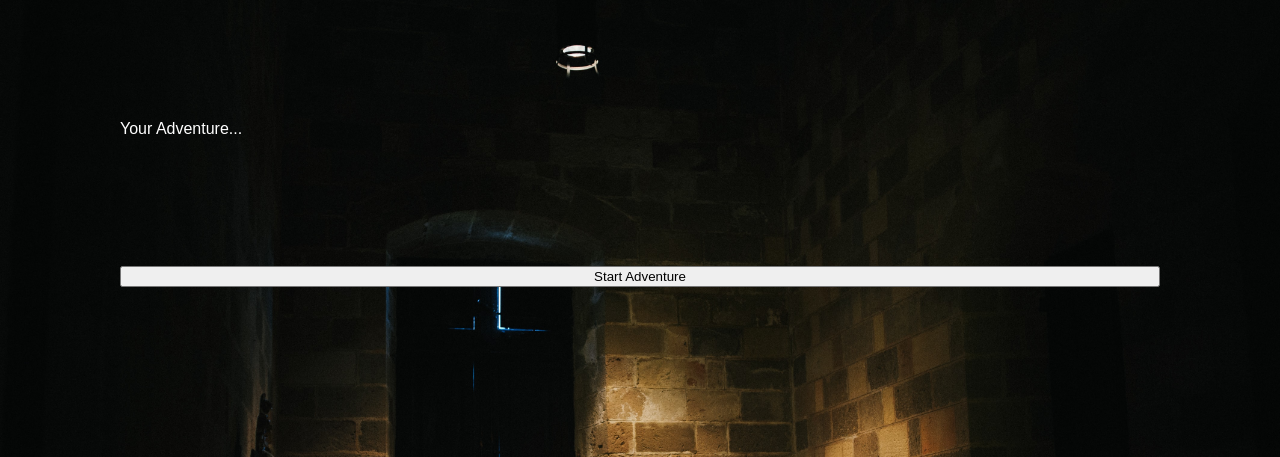
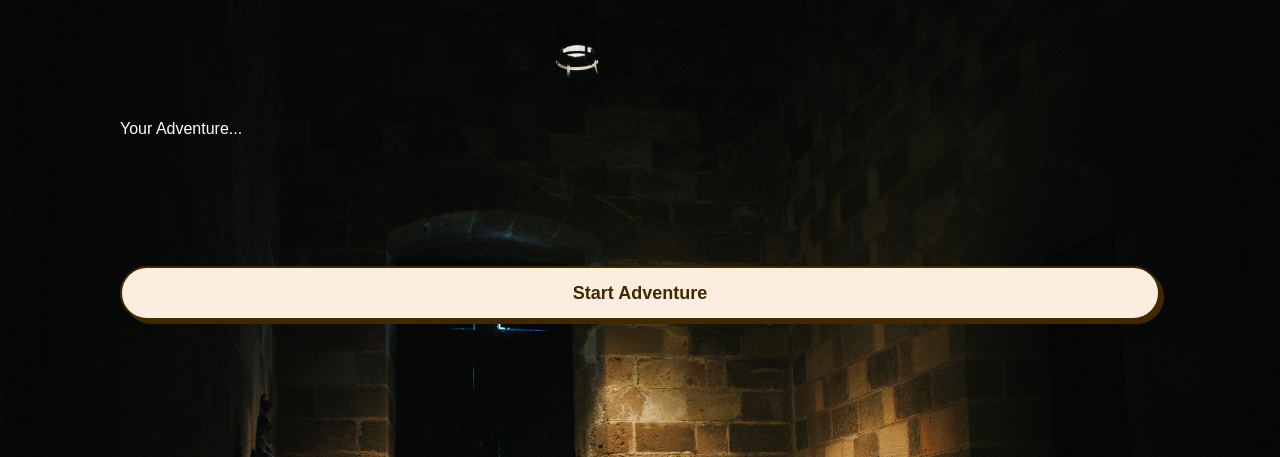
Before and after one commit to AnthonyJFoy/Farshadow, a plain HTML site: page index.html in a window 1280 px wide. Shown: the top 457 px of the page. Drawn offline with Linux system fonts and the light colour scheme; a web font is replaced by a local one.

Commit message:
changed button styling

```diff
--- a/styles.css
+++ b/styles.css
@@ -73,3 +73,41 @@ body {
     padding: 40px;
     color: white;
 }
+
+
+/* CSS */
+button  {
+  font-family: 'DotGothic16', sans-serif;
+  background-color: #fbeee0;
+  border: 2px solid #422800;
+  border-radius: 30px;
+  box-shadow: #422800 4px 4px 0 0;
+  color: #422800;
+  cursor: pointer;
+  display: inline-block;
+  font-weight: 600;
+  font-size: 18px;
+  padding: 0 18px;
+  line-height: 50px;
+  text-align: center;
+  text-decoration: none;
+  user-select: none;
+  -webkit-user-select: none;
+  touch-action: manipulation;
+}
+
+button:hover {
+  background-color: #fff;
+}
+
+button:active {
+  box-shadow: #422800 2px 2px 0 0;
+  transform: translate(2px, 2px);
+}
+
+@media (min-width: 768px) {
+  button {
+    min-width: 120px;
+    padding: 0 25px;
+  }
+}
```
